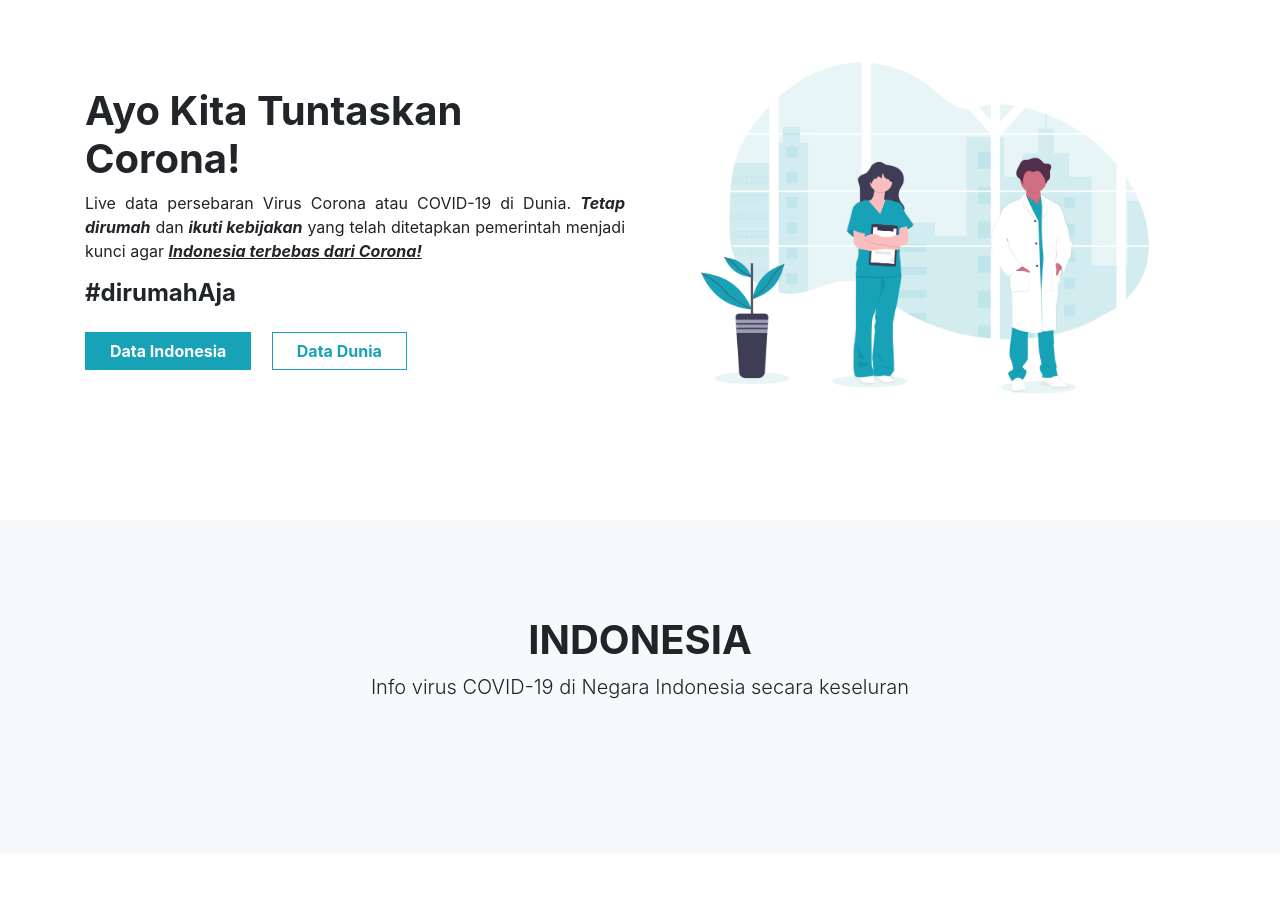
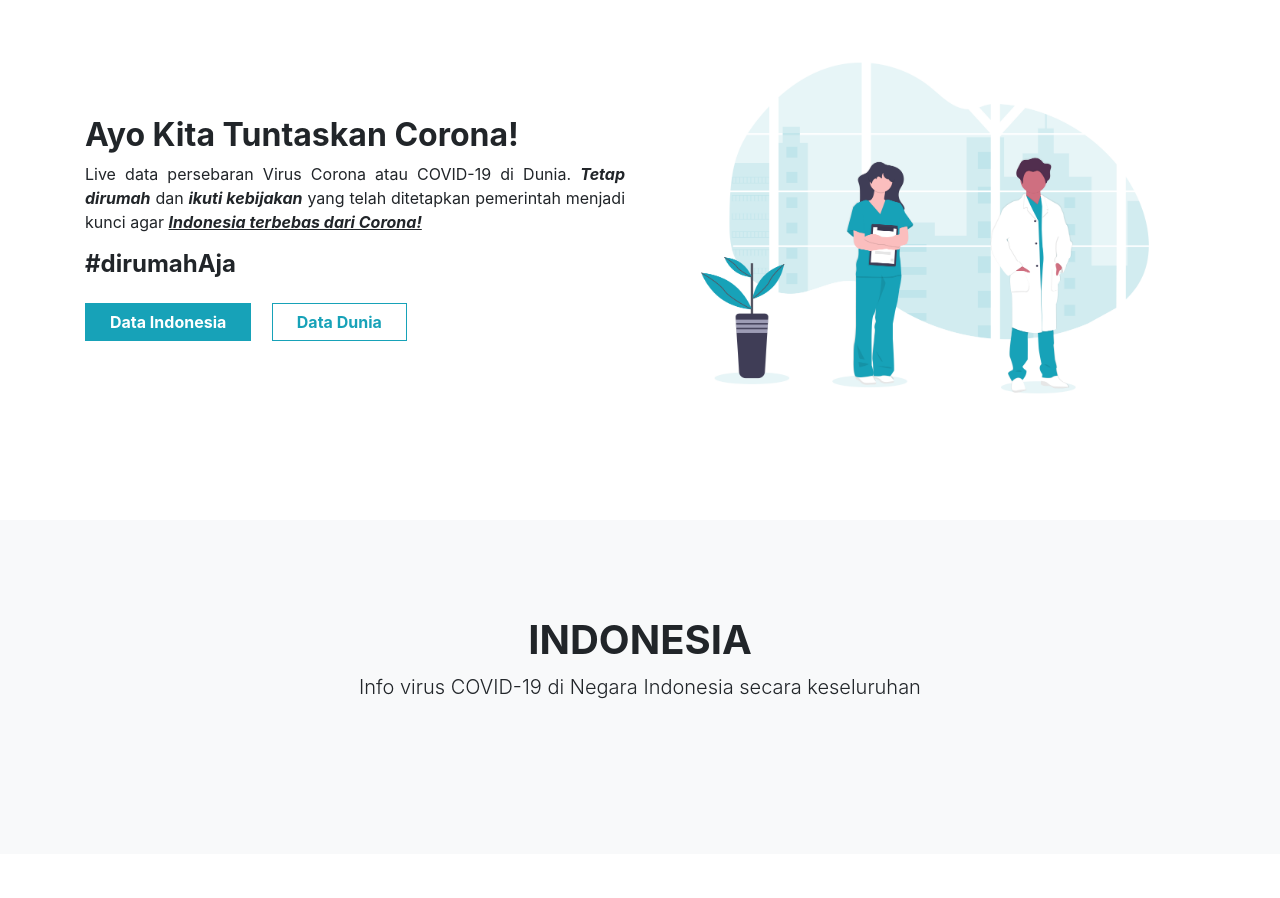
Before and after one commit to giannurwana19/c19, a PHP site: page / in a window 1280 px wide. Shown: the part 64-962 px from the top of the page. Run offline with PHP 8.4, Linux system fonts and the light colour scheme; data that the repository does not hold is empty; some libraries are stand-ins or nearby versions.

Commit message:
memperbaiki tulisan, footer dan menghapus link style.css

```diff
--- a/header.php
+++ b/header.php
@@ -17,9 +17,6 @@
   <link rel="stylesheet" type="text/css" href="https://cdn.datatables.net/responsive/2.2.3/css/responsive.bootstrap4.min.css" />
   <link rel="stylesheet" type="text/css" href="https://cdn.datatables.net/rowreorder/1.2.6/css/rowReorder.bootstrap4.min.css" />
   <!-- end data table -->
-
-  <!-- my css -->
-  <link rel="stylesheet" href="style.css">
 
   <!-- favicon -->
   <link rel="apple-touch-icon-precomposed" sizes="57x57" href="apple-touch-icon-57x57.png" />
--- a/index.php
+++ b/index.php
@@ -36,7 +36,7 @@ require "json.php";
     <div class="row align-items-center">
 
       <div class="col-md-7 col-lg-6 order-2 order-md-1">
-        <h1 class="font-weight-bold">Ayo Kita Tuntaskan Corona! </h1>
+        <h2 class="font-weight-bold">Ayo Kita Tuntaskan Corona! </h2>
         <p class="text-justify">Live data persebaran Virus Corona atau COVID-19 di Dunia. <b><i>Tetap dirumah</i></b> dan <b><i>ikuti kebijakan</i></b> yang telah ditetapkan pemerintah menjadi kunci agar <b><i><u>Indonesia terbebas dari Corona!</u></i></b></p>
         <h4 class="font-weight-bold">#dirumahAja</h4>
         <a href="#indonesia" class="btn btn-info font-weight-bold px-4 mt-3 mr-3 rounded-0">Data Indonesia</a>
@@ -58,7 +58,7 @@ require "json.php";
     <div class="row mb-5">
       <div class="col text-center">
         <h1 class="font-weight-bold">INDONESIA</h1>
-        <p class="lead mb-2">Info virus COVID-19 di Negara Indonesia secara keseluran</p>
+        <p class="lead mb-2">Info virus COVID-19 di Negara Indonesia secara keseluruhan</p>
       </div>
     </div>
 
@@ -237,10 +237,12 @@ require "json.php";
   <div class="container">
     <div class="row">
       <div class="col text-center">
-        <a href="https://facebook.com/gian.nurwana/" target="blank"><i class="fab fa-facebook fa-2x mx-2 text-white"></i></a>
-        <a href="https://instagram.com/gian_san19" target="blank"><i class="fab fa-instagram fa-2x mx-2 text-white"></i></a>
-        <a href="https://github.com/giannurwana19" target="blank"><i class="fab fa-github fa-2x mx-2 text-white"></i></a>
-        <p class="lead mt-3 text-white">&copy; Copyright 2020 | Gian Nurwana & data API <a href="https://kawalcorona.com" class="text-white">kawalcorona.com</a></p>
+        <div class="icon mb-3">
+          <a href="https://facebook.com/gian.nurwana/" target="blank"><i class="fab fa-facebook fa-2x mx-2 text-white"></i></a>
+          <a href="https://instagram.com/gian_san19" target="blank"><i class="fab fa-instagram fa-2x mx-2 text-white"></i></a>
+          <a href="https://github.com/giannurwana19" target="blank"><i class="fab fa-github fa-2x mx-2 text-white"></i></a>
+        </div>
+        <p><a class=" mt-3 text-white">&copy; Copyright 2020 | Gian Nurwana & data API <a href="https://kawalcorona.com" class="text-white">kawalcorona.com</a></p>
       </div>
     </div>
   </div>
```
